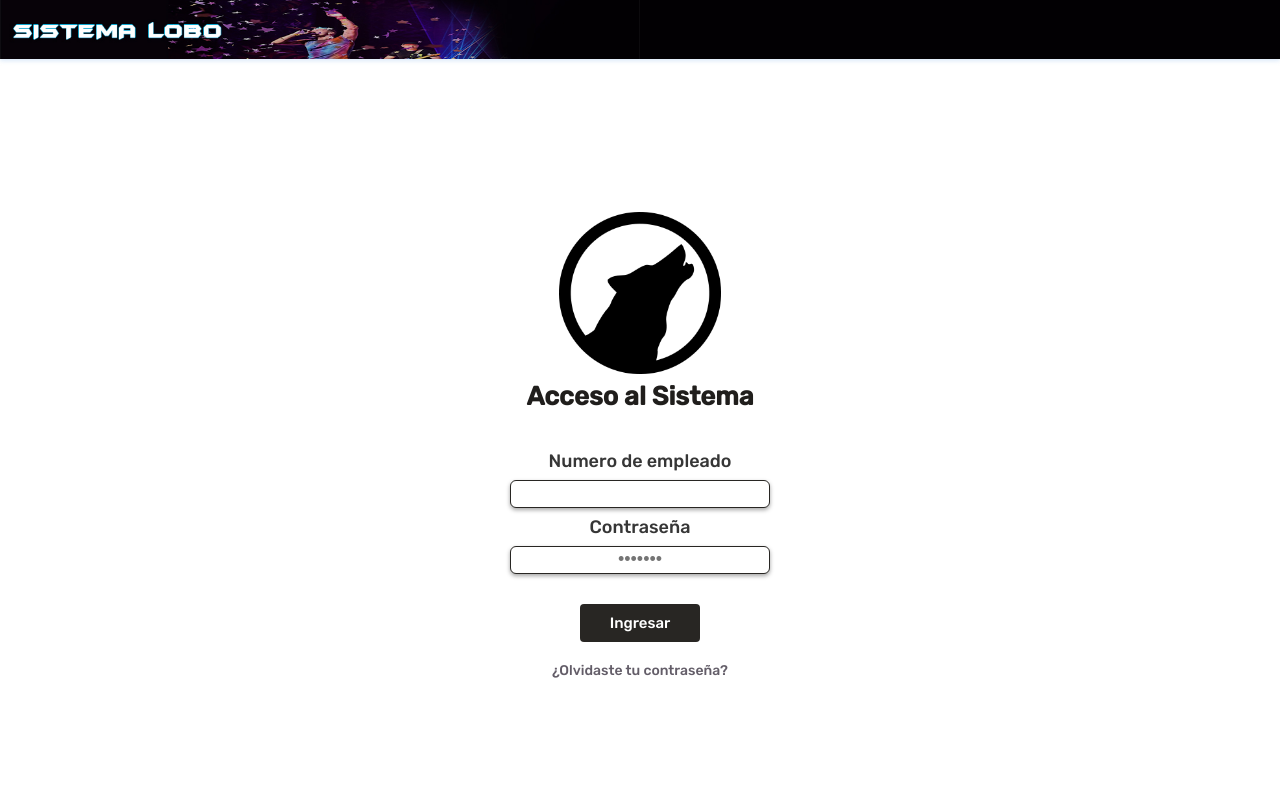
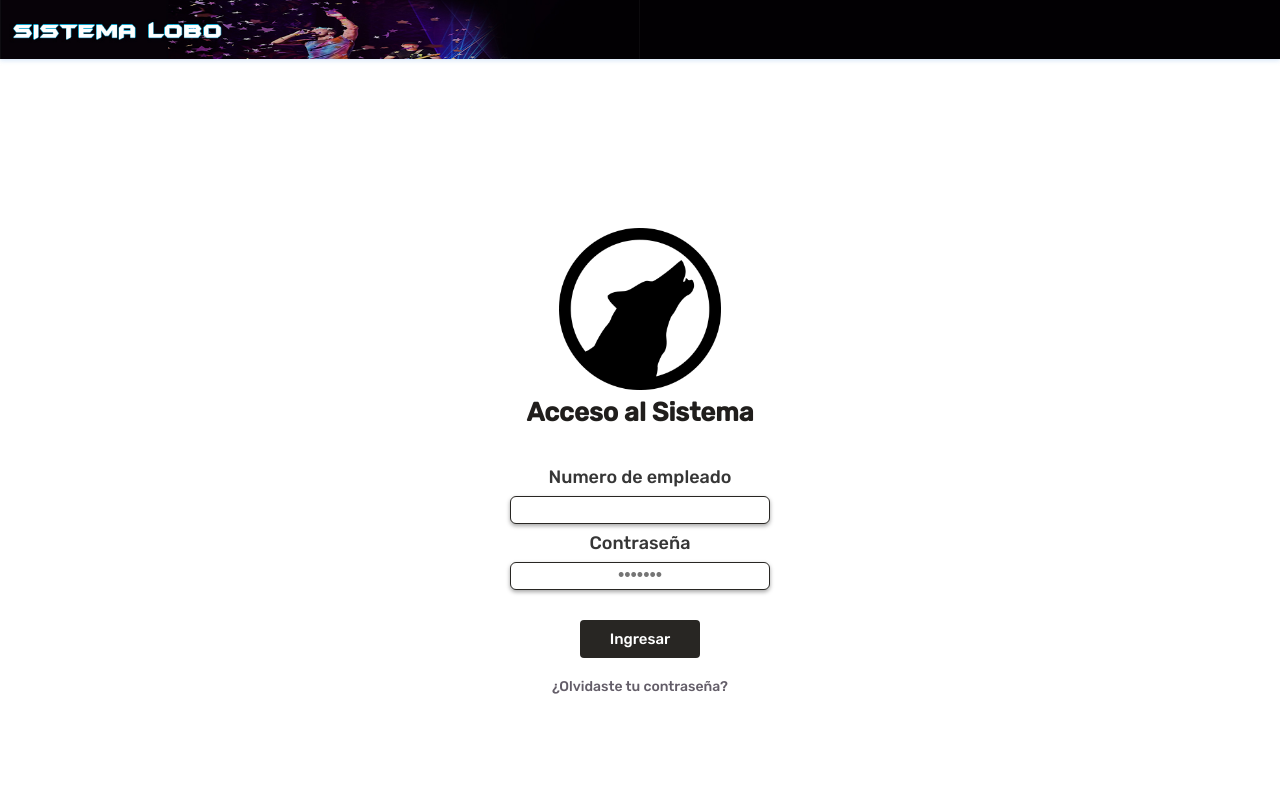
Before and after one commit to ThrashCsR/Sistema-Lobo, a plain HTML site: page login.html in a window 1280 px wide. Shown: the top 800 px of the page. Drawn offline with Linux system fonts and the light colour scheme.

Commit message:
Add files via upload

```diff
--- a/loginmobile.css
+++ b/loginmobile.css
@@ -41,7 +41,7 @@ main{
 	justify-content: center;
     width: 100%;
     min-width: 320px;
-	height: 700px;
+	height:100vh;
 }
 
 .login{
@@ -52,7 +52,7 @@ main{
 }
 
 .login img{
-	margin-top: 20px;
+
 	width: 120px;
 	height: 120px;
 }
```
